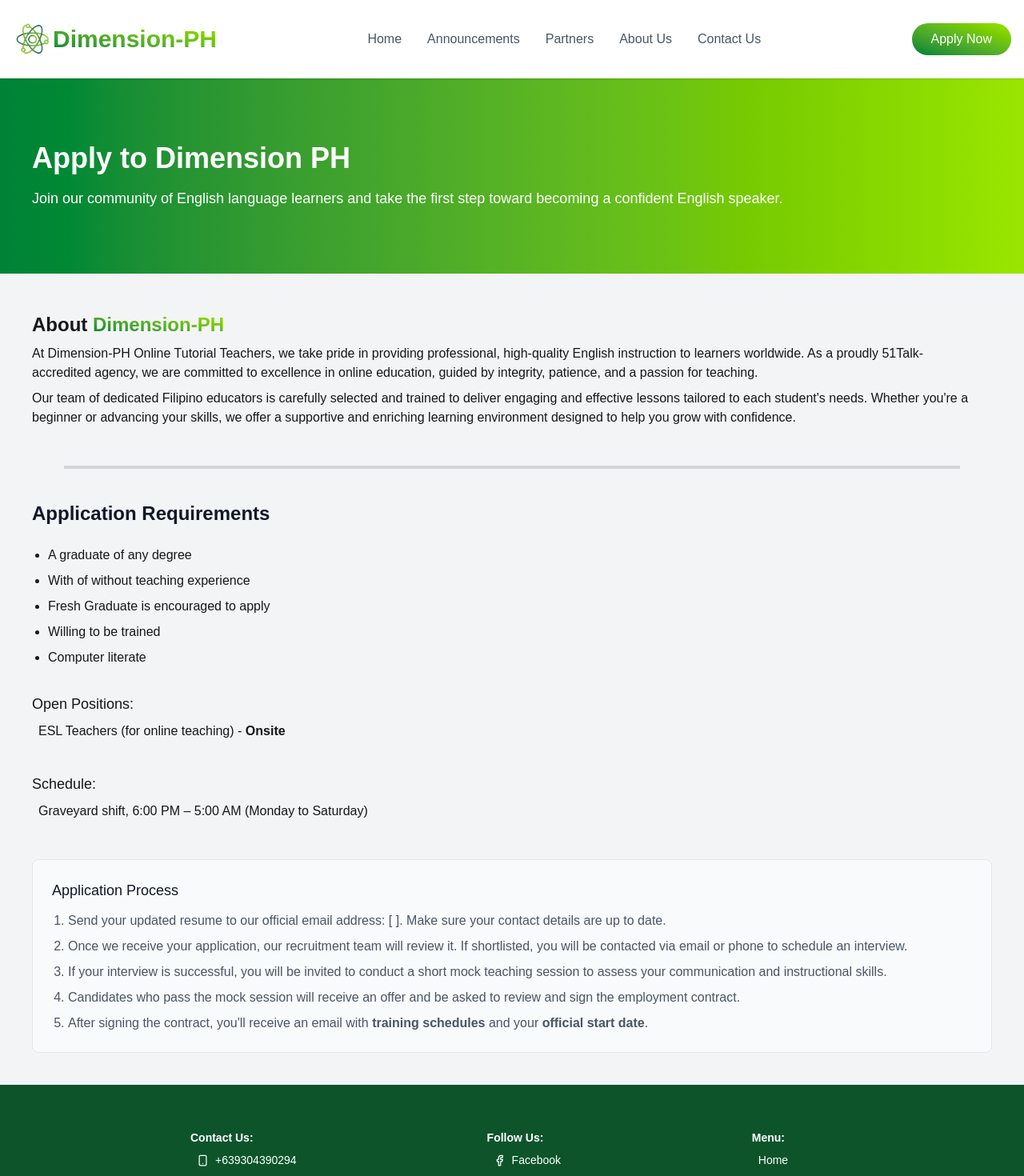
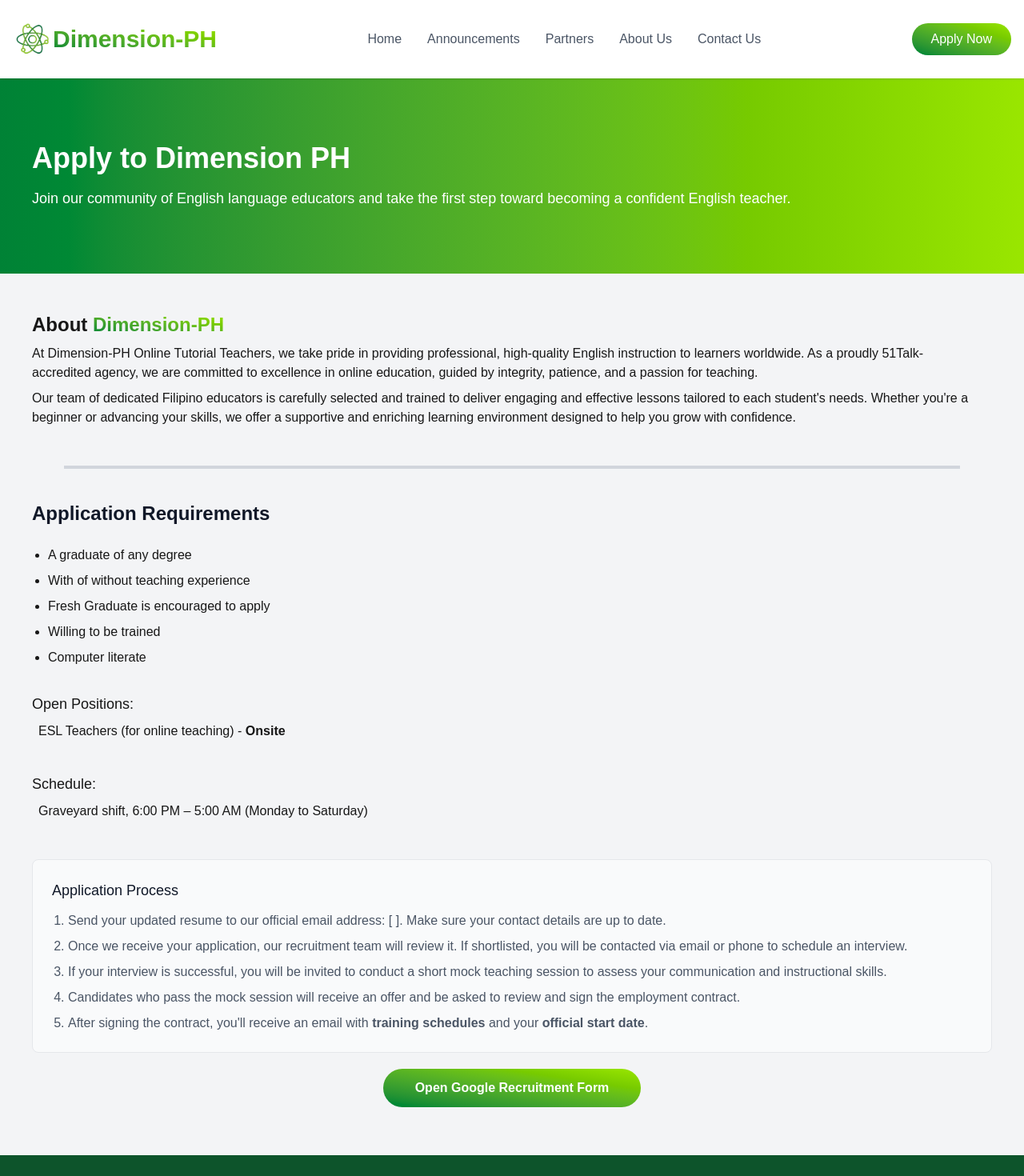
Before and after one commit to Dimension-PH/dimensionph, a Next.js app: page /apply in a window 1280 px wide. Shown: the top 1470 px of the page at 80% size. Built offline with nearby package versions, Linux system fonts and the light colour scheme.

Commit message:
New features/ updates

```diff
--- a/app/about/page.tsx
+++ b/app/about/page.tsx
@@ -10,7 +10,7 @@
                 <div className="mx-auto space-y-8 relative z-1">
                     <div className="text-center lg:px-10 max-w-5xl mx-auto space-y-4">
                         <h1 className="text-2xl lg:text-4xl font-bold">About Us</h1>
-                        <p className="text-sm lg:text-md"><strong>Dimension PH</strong> is a dedicated <strong>ESL (English as a Second Language)</strong> teaching platform in the Philippines, committed to helping individuals enhance their English communication skills. In partnership with <strong>51Talk</strong> as our <strong>third-party center</strong>, we connect passionate educators with eager learners to foster confident, fluent English speakers in a supportive and engaging virtual environment.</p>
+                        <p className="text-sm lg:text-md"><strong>Dimension PH</strong> is a dedicated <strong>ESL (English as a Second Language)</strong> teaching platform in the Philippines, committed to helping individuals enhance their English communication skills. In partnership with <strong>51Talk</strong> as one of our <strong>third-party center</strong>, we connect passionate educators with eager learners to foster confident, fluent English speakers in a supportive and engaging virtual environment.</p>
                     </div>
 
                     <div className="mx-auto px-10">
--- a/app/apply/page.tsx
+++ b/app/apply/page.tsx
@@ -10,7 +10,7 @@
         <main className="bg-gray-100 pb-10">
             <section className="py-20 px-10 bg-gradient-to-r from-green-700 to-lime-400 space-y-4">
                 <h1 className="text-2xl lg:text-4xl text-white font-bold">Apply to Dimension PH</h1>
-                <p className="text-lg font-medium text-white">Join our community of English language learners and take the first step toward becoming a confident English speaker.</p>
+                <p className="text-lg font-medium text-white">Join our community of English language educators and take the first step toward becoming a confident English teacher.</p>
             </section>
             <section className="py-12 px-10 space-y-6">
                 <div className="space-y-2 pe-6">
@@ -58,6 +58,12 @@
                         <li data-id="element-70">After signing the contract, you&apos;ll receive an email with <strong>training schedules</strong> and your <strong>official start date</strong>.</li>
                     </ol>
                 </div>
+
+                <div className="flex justify-center my-5">
+                    <button className="px-10 py-3 w-full md:w-fit mx-auto bg-gradient-to-tr from-green-700 to-lime-400 rounded-full font-bold text-white hover:from-green-800 hover:to-lime-500" disabled>
+                        Open Google Recruitment Form
+                    </button>
+                </div>
             </section>
         </main>
         <Footer />
--- a/app/page.tsx
+++ b/app/page.tsx
@@ -20,8 +20,8 @@
           <div className="container mx-auto px-4">
               <div className="flex flex-col lg:flex-row items-center">
                   <div className="lg:w-1/2 mb-10 lg:mb-0 lg:pr-10">
-                      <h1 className="text-4xl md:text-5xl font-bold mb-6 leading-tight">
-                          Welcome to <span className="bg-gradient-to-tr from-green-700 to-lime-400 bg-clip-text text-transparent">Dimension-PH</span> Online Tutorial Services
+                      <h1 className="text-4xl text-center md:text-5xl md:text-start font-bold mb-6 leading-tight">
+                          Welcome to <span className="bg-gradient-to-tr from-green-700 to-lime-400 bg-clip-text text-transparent text-nowrap">Dimension-PH</span> Online Tutorial Services
                       </h1>
                       <p className="text-gray-600 text-lg mb-8 leading-relaxed">
                           At Dimension-PH, we are redefining online education by connecting students from all walks of life in a dynamic and inclusive virtual environment. Our innovative teaching methods, personalized support, and dedication to excellence empower learners to unlock their full potential. Join us on a journey of growth, knowledge, and endless opportunities where education knows no boundaries.
```
